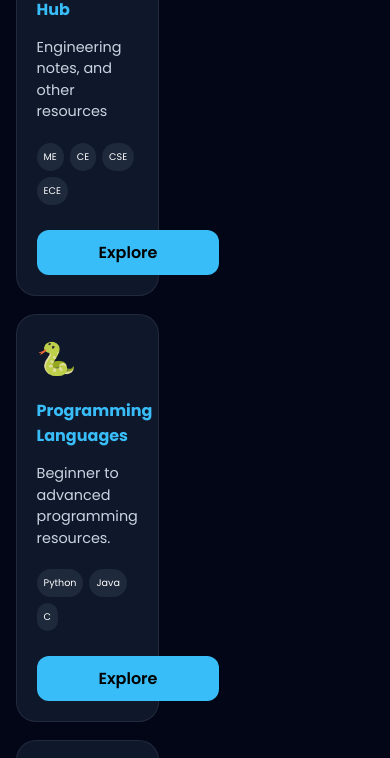
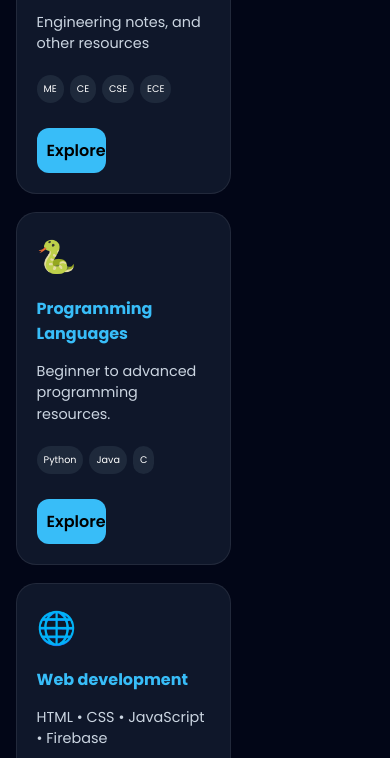
Before and after one commit to Brainstack-official/brainstack.com, a plain HTML site: page index.html in a window 390 px wide. Shown: the part 655-1413 px from the top of the page. Drawn offline with Linux system fonts and the light colour scheme.

Commit message:
Update style.css

```diff
--- a/style.css
+++ b/style.css
@@ -499,7 +499,7 @@ footer p{
   }
 
   .resource-card{
-    width:40%;
+    width:60%;
     padding:20px;
     border-radius:20px;
   }
@@ -523,7 +523,7 @@ footer p{
   }
 
   .resource-card a{
-    width:180%;
+    width:40%;
     text-align:center;
     padding:10px;
   }
```
